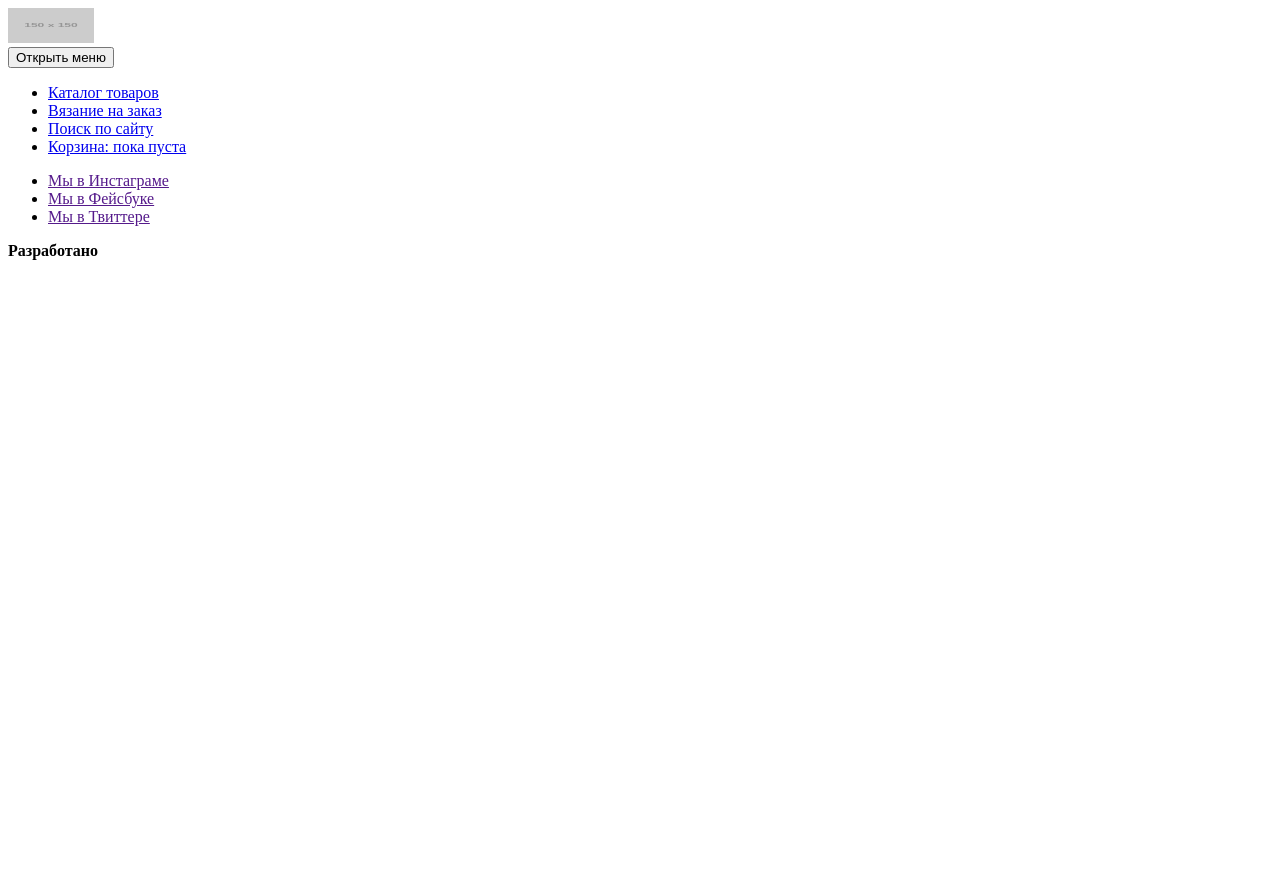
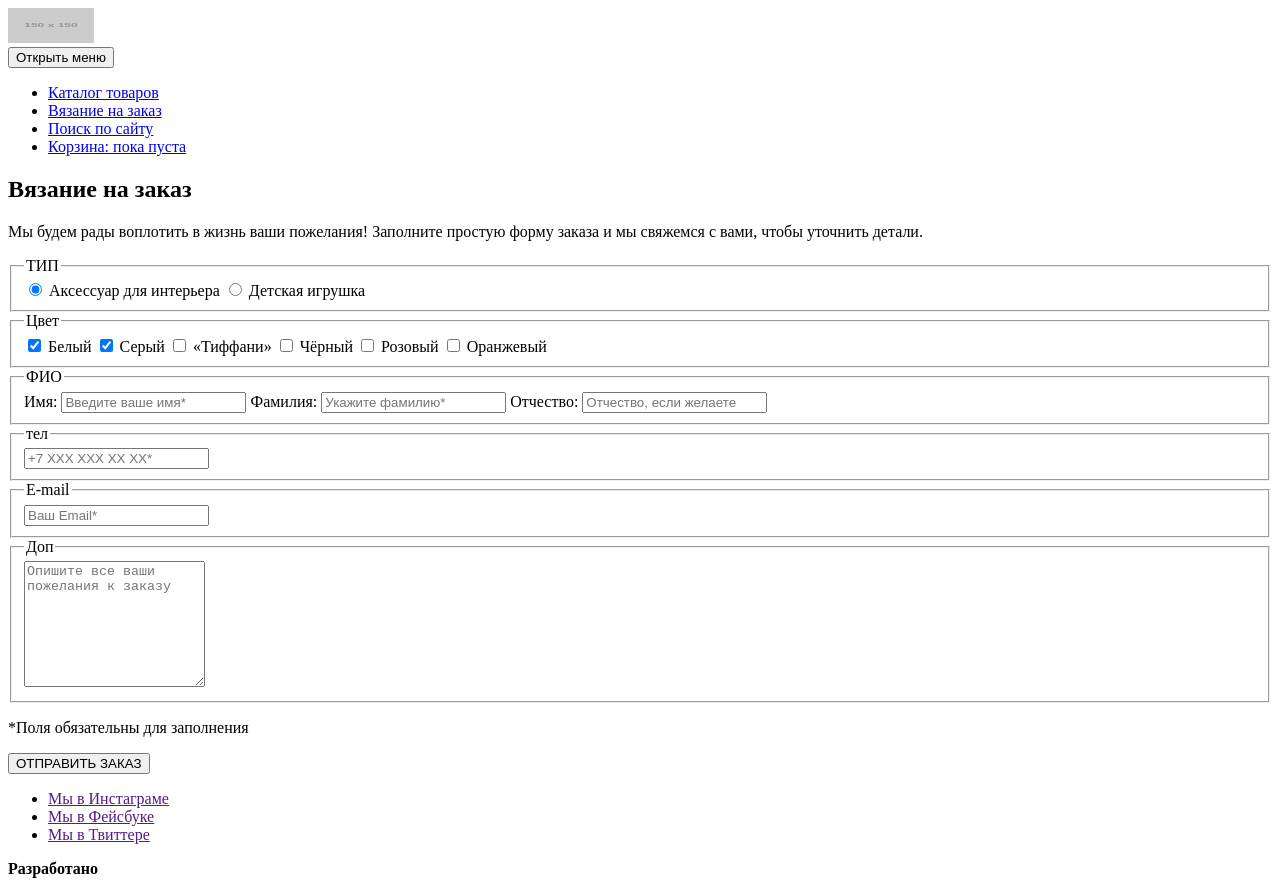
Before and after one commit to mari4orl/1283755-mishka-19, a website: page source/form.html in a window 1280 px wide. Before the commit the page ends 800 px from the top, so only its background shows below. Drawn offline with Linux system fonts and the light colour scheme; placeholder pictures from the web are drawn by us.

Commit message:
Добавляет всю разметку

```diff
--- a/source/form.html
+++ b/source/form.html
@@ -34,8 +34,75 @@
     </header>
 
     <main class="main-form">
+      <section class="main__promo">
+        <h1 class="main-heading">Вязание на заказ</h1>
+      </section>
 
+      <p class="main-form__description">Мы будем рады воплотить в жизнь ваши пожелания! Заполните простую форму заказа и мы свяжемся с вами, чтобы уточнить детали.</p>
 
+      <section class="form-wrapper">
+        <form action="https://echo.htmlacademy.ru" method="post">
+          <fieldset class="form__type">
+            <legend>ТИП</legend>
+            <input type="radio" name="type" value="interior" id="interior" checked>
+            <label for="interior">Аксессуар для интерьера</label>
+            <input type="radio" name="type" value="toy" id="toy">
+            <label for="toy">Детская игрушка</label>
+          </fieldset>
+
+          <fieldset class="form__color">
+            <legend>Цвет</legend>
+
+            <input type="checkbox" name="white" id="white" checked>
+            <label for="white">Белый</label>
+
+            <input type="checkbox" name="grey" id="grey" checked>
+            <label for="grey">Серый</label>
+
+            <input type="checkbox" name="tiffany" id="tiffany">
+            <label for="tiffany">«Тиффани»</label>
+
+            <input type="checkbox" name="black" id="black">
+            <label for="black">Чёрный</label>
+
+            <input type="checkbox" name="pink" id="pink">
+            <label for="pink">Розовый</label>
+
+            <input type="checkbox" name="orange" id="orange">
+            <label for="orange">Оранжевый</label>
+          </fieldset>
+
+          <fieldset class="form__name">
+            <legend>ФИО</legend>
+            <label>Имя:
+              <input type="text" name="name" placeholder="Введите ваше имя*" required>
+            </label>
+            <label>Фамилия:
+              <input type="text" name="name" placeholder="Укажите фамилию*" required>
+            </label>
+            <label>Отчество:
+              <input type="text" name="name" placeholder="Отчество, если желаете">
+            </label>
+          </fieldset>
+
+          <fieldset class="form__tel">
+            <legend>тел</legend>
+            <input type="text" name="tel" placeholder="+7 ХХХ ХХХ ХХ ХХ*" required>
+          </fieldset>
+
+          <fieldset class="form__email">
+            <legend>E-mail</legend>
+            <input type="text" name="email" placeholder="Ваш Email*" required>
+          </fieldset>
+
+          <fieldset class="form__bonus">
+            <legend>Доп</legend>
+            <textarea name="bonus" rows="8" cols="20" placeholder="Опишите все ваши пожелания к заказу"></textarea>
+          </fieldset>
+        </form>
+        <p class="form__notice">*Поля обязательны для заполнения</p>
+        <button type="submit" name="send order">ОТПРАВИТЬ ЗАКАЗ</button>
+      </section>
     </main>
 
     <footer class="page-footer">
```
Also changed, not shown: source/catalog.html (+7 -0 lines), source/index.html (+38 -0 lines).
